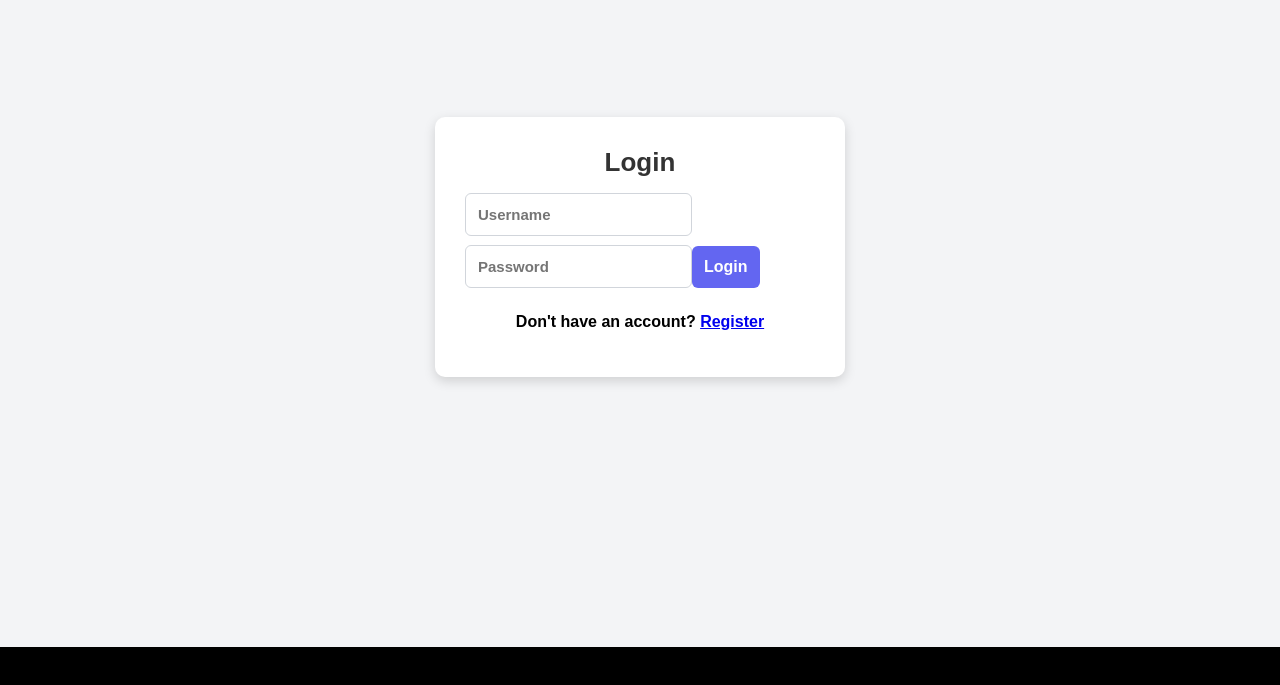
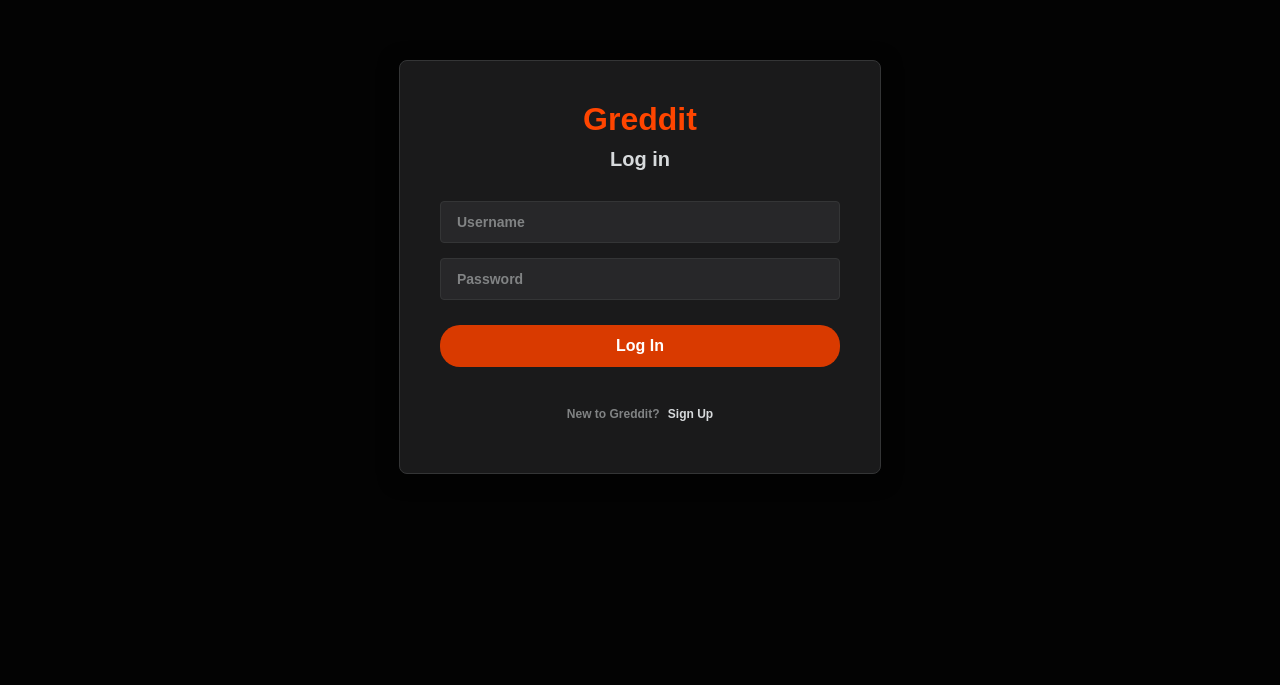
Before and after one commit to jakeer-hussain/Greddit, a React (Create React App) app in the folder frontend/: page /login in a window 1280 px wide. Shown: the part 153-838 px from the top of the page. Before the commit the page ends 800 px from the top, so only its background shows below. Built offline with nearby package versions, Linux system fonts and the light colour scheme; a web font is replaced by a local one.

Commit message:
code: updated UI of login and registration pages

```diff
--- a/frontend/src/Stylesheets/login.css
+++ b/frontend/src/Stylesheets/login.css
@@ -1,58 +1,115 @@
+body {
+  margin: 0;
+  font-family: -apple-system, BlinkMacSystemFont, "Segoe UI", Roboto, "Helvetica Neue", Arial, sans-serif;
+  background-color: #030303;
+  color: #d7dadc;
+}
+
 .login-container {
   height: 100vh;
   display: flex;
   justify-content: center;
   align-items: center;
-  background: #f3f4f6; /* light grey */
-  font-family: Arial, sans-serif;
+  background: #030303;
+  padding: 20px;
 }
 
 .login-box {
-  width: 350px;
-  padding: 30px;
-  border-radius: 10px;
-  background: white;
-  box-shadow: 0 4px 12px rgba(0, 0, 0, 0.15);
+  width: 100%;
+  max-width: 400px;
+  padding: 40px;
+  border-radius: 8px;
+  background: #1a1a1b;
+  border: 1px solid #343536;
+  box-shadow: 0 4px 20px rgba(0, 0, 0, 0.5);
+  display: flex;
+  flex-direction: column;
+  gap: 20px;
+}
 
+.login-header {
+  text-align: center;
+  margin-bottom: 10px;
+}
+
+.login-logo {
+  font-size: 32px;
+  font-weight: 800;
+  color: #ff4500;
+  /* Reddit Orange */
+  margin-bottom: 10px;
+  display: block;
+  text-decoration: none;
+}
+
+.login-title {
+  margin: 0;
+  font-size: 20px;
+  font-weight: 600;
+  color: #d7dadc;
+}
+
+.login-form {
   display: flex;
   flex-direction: column;
   gap: 15px;
 }
 
-.login-title {
-  margin: 0;
-  text-align: center;
-  font-size: 26px;
-  font-weight: 600;
-  color: #333;
-}
-
 .login-input {
-  padding: 12px;
-  border: 1px solid #d1d5db;
-  border-radius: 6px;
-  font-size: 15px;
+  padding: 12px 16px;
+  background: #272729;
+  border: 1px solid #343536;
+  border-radius: 4px;
+  font-size: 14px;
+  color: #d7dadc;
+  transition: all 0.2s ease;
+  width: 100%;
+  box-sizing: border-box;
+  /* Important for padding */
 }
 
 .login-input:focus {
-  border-color: #6366f1; /* nice purple */
+  border-color: #d7dadc;
   outline: none;
-  box-shadow: 0 0 3px rgba(99, 102, 241, 0.5);
+  background: #1a1a1b;
+}
+
+.login-input::placeholder {
+  color: #818384;
 }
 
 .login-btn {
   margin-top: 10px;
   padding: 12px;
   border: none;
-  border-radius: 6px;
+  border-radius: 20px;
   font-size: 16px;
-  font-weight: bold;
-  background: #6366f1;
+  font-weight: 700;
+  background: #d93a00;
   color: white;
   cursor: pointer;
-  transition: 0.2s;
+  transition: background 0.2s;
+  width: 100%;
 }
 
 .login-btn:hover {
-  background: #4f46e5;
+  background: #ff4500;
 }
+
+.login-footer {
+  margin-top: 20px;
+  text-align: center;
+  font-size: 12px;
+  color: #818384;
+}
+
+.login-footer a {
+  color: #d7dadc;
+  font-weight: 700;
+  text-decoration: none;
+  margin-left: 5px;
+}
+
+.login-footer a:hover {
+  text-decoration: underline;
+}
--- a/frontend/src/pages/login.js
+++ b/frontend/src/pages/login.js
@@ -20,8 +20,11 @@ export default function Login() {
   return (
     <div className="login-container">
       <div className="login-box">
-        <h2 className="login-title">Login</h2>
-        <form onSubmit={handleSubmit}>
+        <div className="login-header">
+          <Link to="/" className="login-logo">Greddit</Link>
+          <h2 className="login-title">Log in</h2>
+        </div>
+        <form onSubmit={handleSubmit} className="login-form">
           <input
             className="login-input"
             type="text"
@@ -37,11 +40,11 @@ export default function Login() {
             onChange={(e) => setPassword(e.target.value)}
           />
           <button className="login-btn" type="submit">
-            Login
+            Log In
           </button>
         </form>
-        <p style={{ marginTop: "10px", textAlign: "center" }}>
-          Don't have an account? <Link to="/register">Register</Link>
+        <p className="login-footer">
+          New to Greddit? <Link to="/register">Sign Up</Link>
         </p>
       </div>
     </div>
--- a/frontend/src/pages/register.js
+++ b/frontend/src/pages/register.js
@@ -21,8 +21,11 @@ export default function Register() {
     return (
         <div className="login-container">
             <div className="login-box">
-                <h2 className="login-title">Register</h2>
-                <form onSubmit={handleSubmit}>
+                <div className="login-header">
+                    <Link to="/" className="login-logo">Greddit</Link>
+                    <h2 className="login-title">Sign Up</h2>
+                </div>
+                <form onSubmit={handleSubmit} className="login-form">
                     <input
                         className="login-input"
                         type="text"
@@ -45,11 +48,11 @@ export default function Register() {
                         onChange={(e) => setPassword(e.target.value)}
                     />
                     <button className="login-btn" type="submit">
-                        Register
+                        Sign Up
                     </button>
                 </form>
-                <p style={{ marginTop: "10px", textAlign: "center" }}>
-                    Already have an account? <Link to="/login">Login</Link>
+                <p className="login-footer">
+                    Already a redditor? <Link to="/login">Log In</Link>
                 </p>
             </div>
         </div>
```
Also changed, not shown: 2 other files (tests, documents, lock files or other folders).
